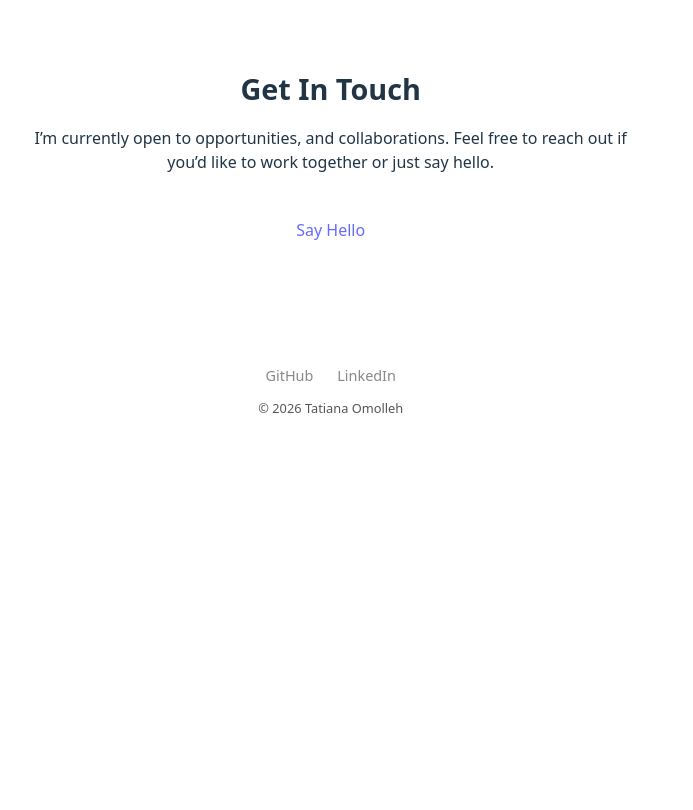
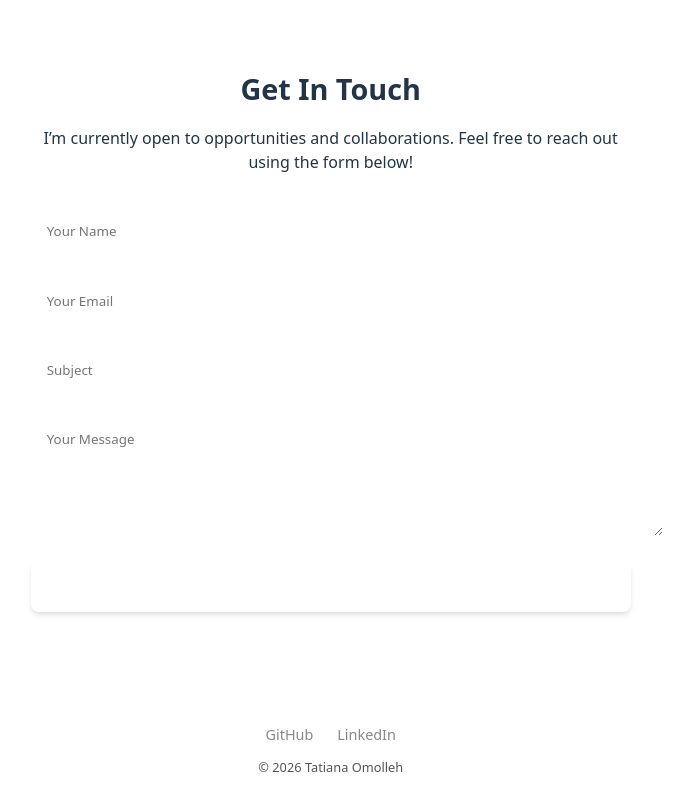
Before and after one commit to tatiana-omolleh/portfolio, a React (Vite) app in the folder PersonalPortfolio/: page / in a window 1280 px wide. Shown: the part 1900-2710 px from the top of the page, without its empty margins (215-908 px from the left). Before the commit the page ends 2363 px from the top, so only its background shows below. Built offline with nearby package versions, Linux system fonts and the light colour scheme; the HTML template or start-up script is replaced by a standard one.

Commit message:
Created contact form with EmailJS

```diff
--- a/PersonalPortfolio/package.json
+++ b/PersonalPortfolio/package.json
@@ -10,6 +10,7 @@
     "preview": "vite preview"
   },
   "dependencies": {
+    "@emailjs/browser": "^4.4.1",
     "react": "^19.2.0",
     "react-dom": "^19.2.0"
   },
--- a/PersonalPortfolio/src/components/Contact.jsx
+++ b/PersonalPortfolio/src/components/Contact.jsx
@@ -1,18 +1,86 @@
+import { useRef, useState } from "react";
+import emailjs from "@emailjs/browser";
 import "../styles/contact.css";
 
 function Contact() {
+  const form = useRef();
+  const [status, setStatus] = useState("");
+  const [subject, setSubject] = useState(""); // Track subject to sync with title
+
+  const sendEmail = async (e) => {
+    e.preventDefault();
+    setStatus("Sending...");
+
+    const serviceId = import.meta.env.VITE_EMAILJS_SERVICE_ID;
+    const publicKey = import.meta.env.VITE_EMAILJS_PUBLIC_KEY;
+    const notificationTemplate = import.meta.env.VITE_EMAILJS_TEMPLATE_ID_NOTIFICATION;
+    const replyTemplate = import.meta.env.VITE_EMAILJS_TEMPLATE_ID_REPLY;
+
+    try {
+      // 1. Send the notification to yourself
+      await emailjs.sendForm(
+        serviceId,
+        notificationTemplate,
+        form.current,
+        { publicKey: publicKey }
+      );
+
+      // 2. Send the auto-reply to the user
+      await emailjs.sendForm(
+        serviceId,
+        replyTemplate,
+        form.current,
+        { publicKey: publicKey }
+      );
+
+      setStatus("Message sent successfully!");
+      setSubject(""); // Reset subject state
+      form.current.reset();
+    } catch (error) {
+      setStatus("Failed to send message. Please try again.");
+      console.error("EmailJS Error:", error);
+    }
+  };
+
   return (
     <section className="contact" id="contact">
       <h3>Get In Touch</h3>
-
       <p>
-        I’m currently open to opportunities, and collaborations.
-        Feel free to reach out if you’d like to work together or just say hello.
+        I’m currently open to opportunities and collaborations.
+        Feel free to reach out using the form below!
       </p>
 
-      <a href="mailto:tatianaomolleh12@gmail.com" className="contact-button">
-        Say Hello
-      </a>
+      <form ref={form} onSubmit={sendEmail} className="contact-form">
+        <div className="form-group">
+          <input type="text" name="name" placeholder="Your Name" required />
+        </div>
+        <div className="form-group">
+          <input type="email" name="email" placeholder="Your Email" required />
+        </div>
+        <div className="form-group">
+          <input
+            type="text"
+            name="subject"
+            placeholder="Subject"
+            value={subject}
+            onChange={(e) => setSubject(e.target.value)}
+            required
+          />
+          {/* Now {{title}} will always match {{subject}} exactly */}
+          <input type="hidden" name="title" value={subject} />
+        </div>
+        <div className="form-group">
+          <textarea name="message" placeholder="Your Message" rows="5" required></textarea>
+        </div>
+        <button type="submit" className="contact-button">
+          <span>Send Message</span>
+          <svg viewBox="0 0 24 24" width="18" height="18" fill="none" stroke="currentColor" strokeWidth="2">
+            <path d="M22 2L11 13M22 2l-7 20-4-9-9-4 20-7z" />
+          </svg>
+        </button>
+      </form>
+
+      {status && <p className="form-status">{status}</p>}
     </section>
   );
 }
--- a/PersonalPortfolio/src/styles/contact.css
+++ b/PersonalPortfolio/src/styles/contact.css
@@ -15,16 +15,79 @@
   color: var(--secondary-text);
 }
 
+.contact-form {
+  max-width: 600px;
+  margin: 0 auto;
+  display: flex;
+  flex-direction: column;
+  gap: 1.2rem;
+}
+
+.form-group input,
+.form-group textarea {
+  width: 100%;
+  padding: 1rem;
+  border-radius: 8px;
+  border: 1px solid var(--border-color);
+  background: var(--card-bg);
+  color: var(--text-color);
+  font-family: var(--font-main);
+  transition: border-color 0.3s ease, box-shadow 0.3s ease;
+}
+
+.form-group input:focus,
+.form-group textarea:focus {
+  outline: none;
+  border-color: var(--accent);
+  box-shadow: 0 0 0 3px rgba(49, 130, 206, 0.1);
+}
+
 .contact-button {
-  display: inline-block;
-  padding: 0.7rem 1.6rem;
-  transition: all 0.3s ease;
-  border: 1px solid var(--accent);
+  display: flex;
+  align-items: center;
+  justify-content: center;
+  gap: 0.8rem;
+  padding: 0.9rem 2rem;
+  background: var(--accent);
+  color: white;
+  border: none;
+  border-radius: 8px;
+  font-weight: 600;
+  font-size: 1rem;
+  cursor: pointer;
+  transition: all 0.3s cubic-bezier(0.4, 0, 0.2, 1);
+  box-shadow: 0 4px 6px -1px rgba(0, 0, 0, 0.1), 0 2px 4px -1px rgba(0, 0, 0, 0.06);
 }
 
 .contact-button:hover {
-  background: var(--accent);
-  color: var(--bg-color);
+  transform: translateY(-2px);
+  background: #2b6cb0; /* Slightly darker than default accent */
+  box-shadow: 0 10px 15px -3px rgba(0, 0, 0, 0.1), 0 4px 6px -2px rgba(0, 0, 0, 0.05);
+}
+
+.contact-button:active {
+  transform: translateY(0);
+}
+
+.contact-button svg {
+  transition: transform 0.3s ease;
+}
+
+.contact-button:hover svg {
+  transform: translateX(3px) translateY(-3px);
+}
+
+.form-status {
+  margin-top: 1.5rem;
+  font-size: 0.95rem;
+  font-weight: 500;
+  color: var(--accent);
+  animation: fadeIn 0.5s ease-in;
+}
+
+@keyframes fadeIn {
+  from { opacity: 0; transform: translateY(-10px); }
+  to { opacity: 1; transform: translateY(0); }
 }
 
 @media (max-width: 768px) {
```
Also changed, not shown: 2 other files (tests, documents, lock files or other folders).
